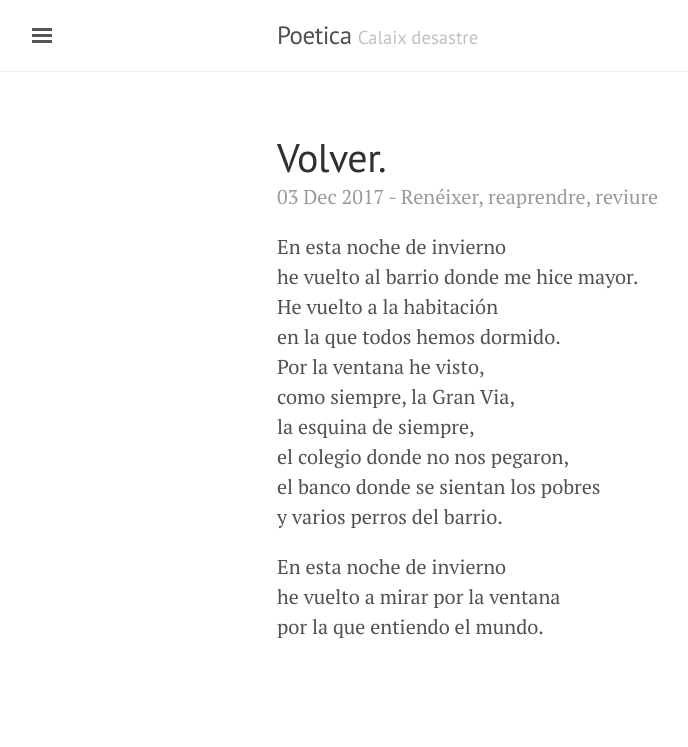
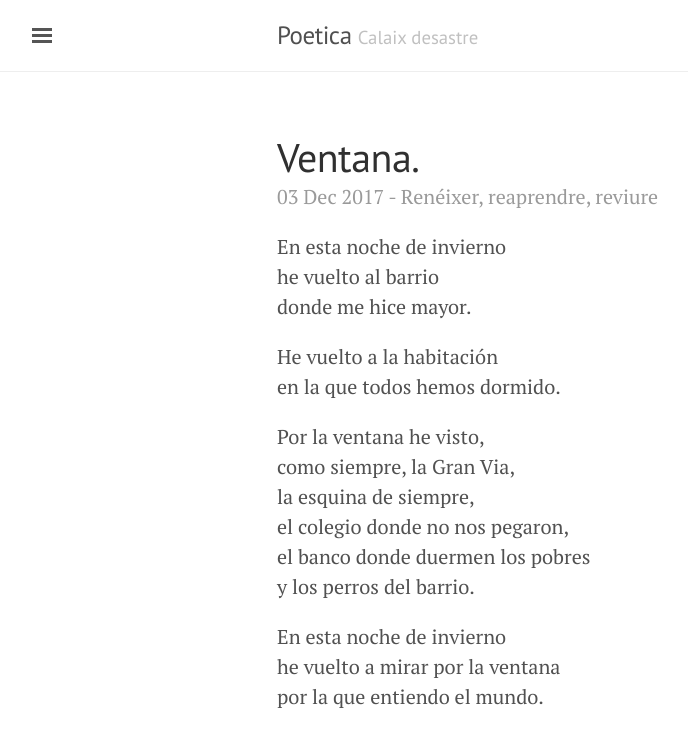
Before and after one commit to vmolina/poetica, a Jekyll site: the page built from _posts/2017-12-03-ventana.md, in a window 1280 px wide. Shown: the top 747 px of the page, without its empty margins (3-691 px from the left). Built offline with Jekyll 4.4.1, drawn with Linux system fonts in a browser that asks for light colours.

Commit message:
modified

```diff
--- a/_posts/2017-12-03-ventana.md
+++ b/_posts/2017-12-03-ventana.md
@@ -1,19 +1,22 @@
 ---
 layout: post
-title: Volver.
+title: Ventana.
 category: reviure
 ---
 
 En esta noche de invierno
-he vuelto al barrio donde me hice mayor.
+he vuelto al barrio
+donde me hice mayor.
+
 He vuelto a la habitación
 en la que todos hemos dormido.
+
 Por la ventana he visto,
 como siempre, la Gran Via,
 la esquina de siempre,
 el colegio donde no nos pegaron,
-el banco donde se sientan los pobres
-y varios perros del barrio.
+el banco donde duermen los pobres
+y los perros del barrio.
 
 En esta noche de invierno
 he vuelto a mirar por la ventana
```
